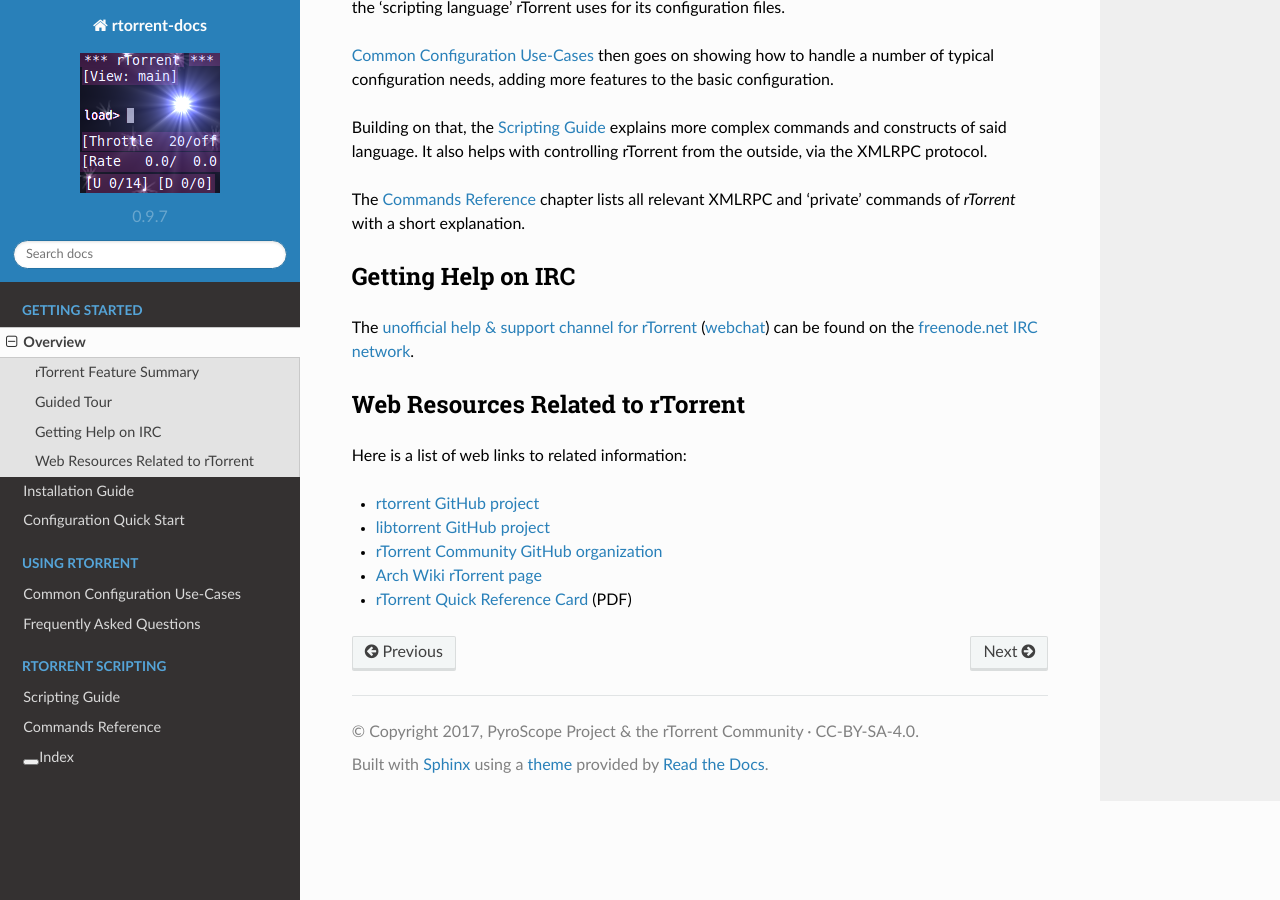
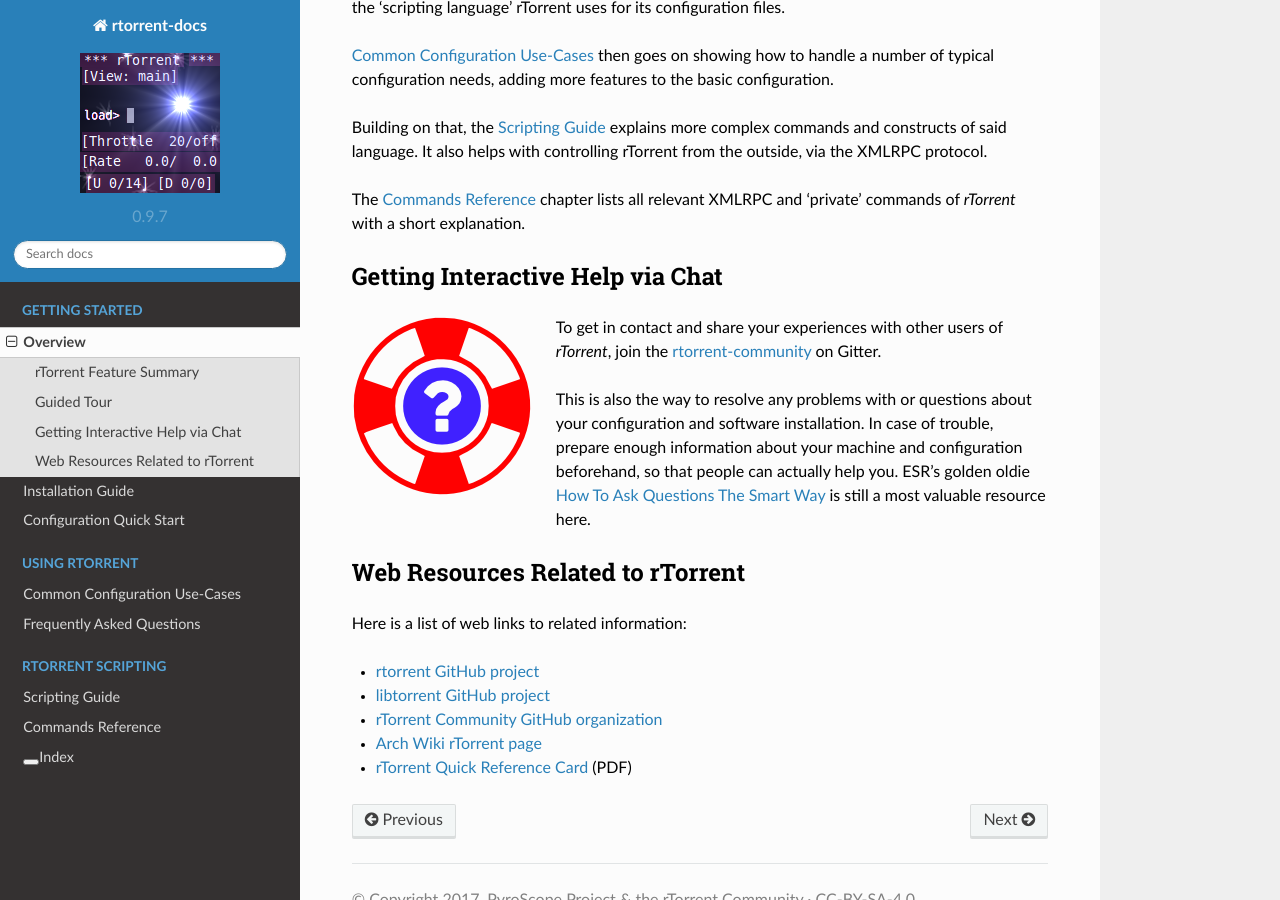
Before and after one commit to rtorrent-community/rtorrent-docs, a Sphinx documentation site: the page built from docs/overview.rst, in a window 1280 px wide and 900 px high, scrolled down 661 px. Built offline with Sphinx 7.4.7 and the Read the Docs theme 2.0.0, drawn with Linux system fonts in a browser that asks for light colours.

Commit message:
new contact / chat info

```diff
--- /dev/null
+++ b/docs/include-contacts.rst
@@ -0,0 +1,15 @@
+.. included at several places
+
+.. image:: https://raw.githubusercontent.com/rtorrent-community/rtorrent-docs/master/docs/_static/img/help.png
+    :align: left
+
+To get in contact and share your experiences with other users of `rTorrent`,
+join the `rtorrent-community`_ on Gitter.
+
+This is also the way to resolve any problems with or questions about your configuration
+and software installation. In case of trouble, prepare enough information about
+your machine and configuration beforehand, so that people can actually help you.
+ESR's golden oldie `How To Ask Questions The Smart Way`_ is still a most valuable resource here.
+
+.. _`rtorrent-community`: https://gitter.im/rtorrent-community/
+.. _`How To Ask Questions The Smart Way`: http://www.catb.org/~esr/faqs/smart-questions.html
--- a/docs/index.rst
+++ b/docs/index.rst
@@ -19,6 +19,8 @@
 
 The :doc:`overview` chapter offers you a guided tour through this manual,
 or browse through the table of contents below to find what you're looking for.
+
+.. include:: include-contacts.rst
 
 If you like what is here but are missing something,
 the best way to fill that hole is to pour what you know into it.
--- a/docs/overview.rst
+++ b/docs/overview.rst
@@ -38,15 +38,14 @@
 of *rTorrent* with a short explanation.
 
 
-Getting Help on IRC
--------------------
+Getting Interactive Help via Chat
+---------------------------------
 
-The `unofficial help & support channel for rTorrent`_ (`webchat`_) can
-be found on the `freenode.net IRC network`_.
+.. include:: include-contacts.rst
 
-.. _unofficial help & support channel for rTorrent: irc://irc.freenode.net/rtorrent
-.. _webchat: https://webchat.freenode.net/?channels=%23%23rtorrent
-.. _freenode.net IRC network: http://freenode.net/
+.. unofficial help & support channel for rTorrent: irc://irc.freenode.net/rtorrent
+.. webchat: https://webchat.freenode.net/?channels=%23%23rtorrent
+.. freenode.net IRC network: http://freenode.net/
 
 
 Web Resources Related to rTorrent
```
